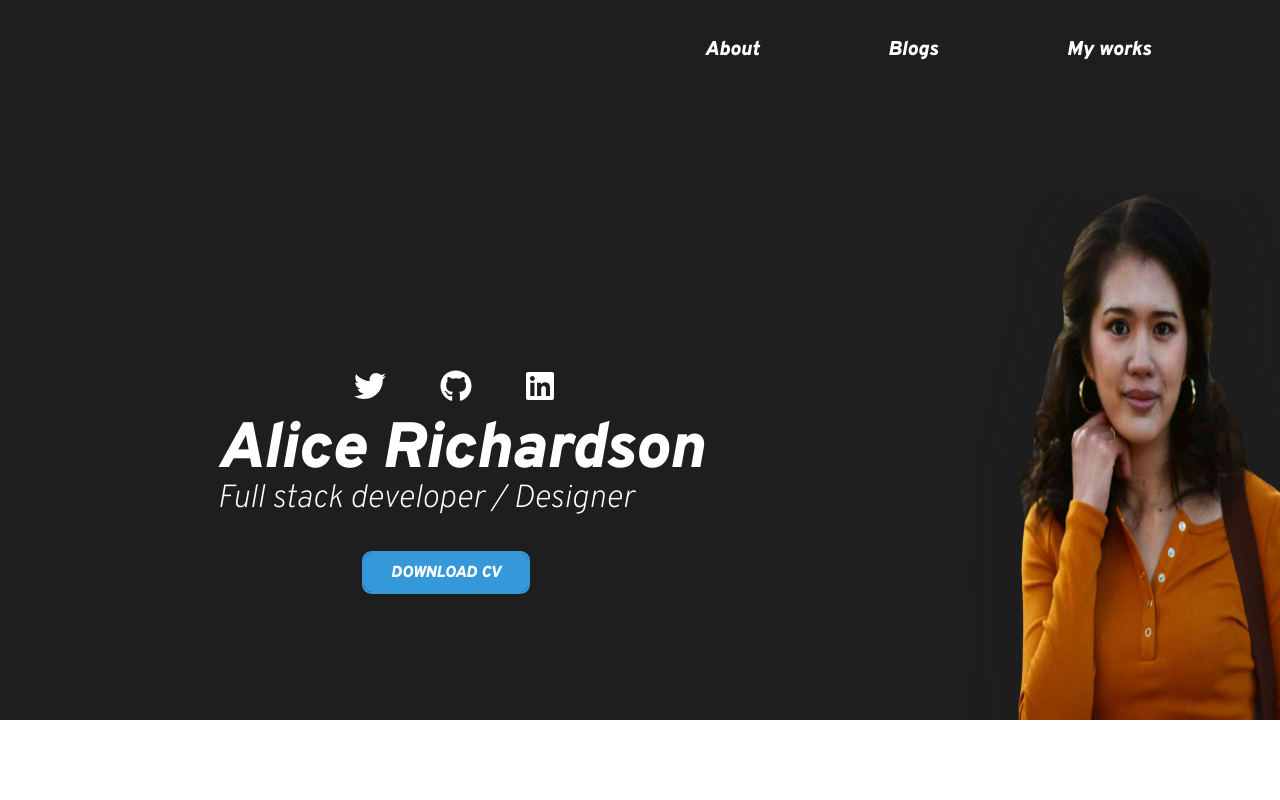
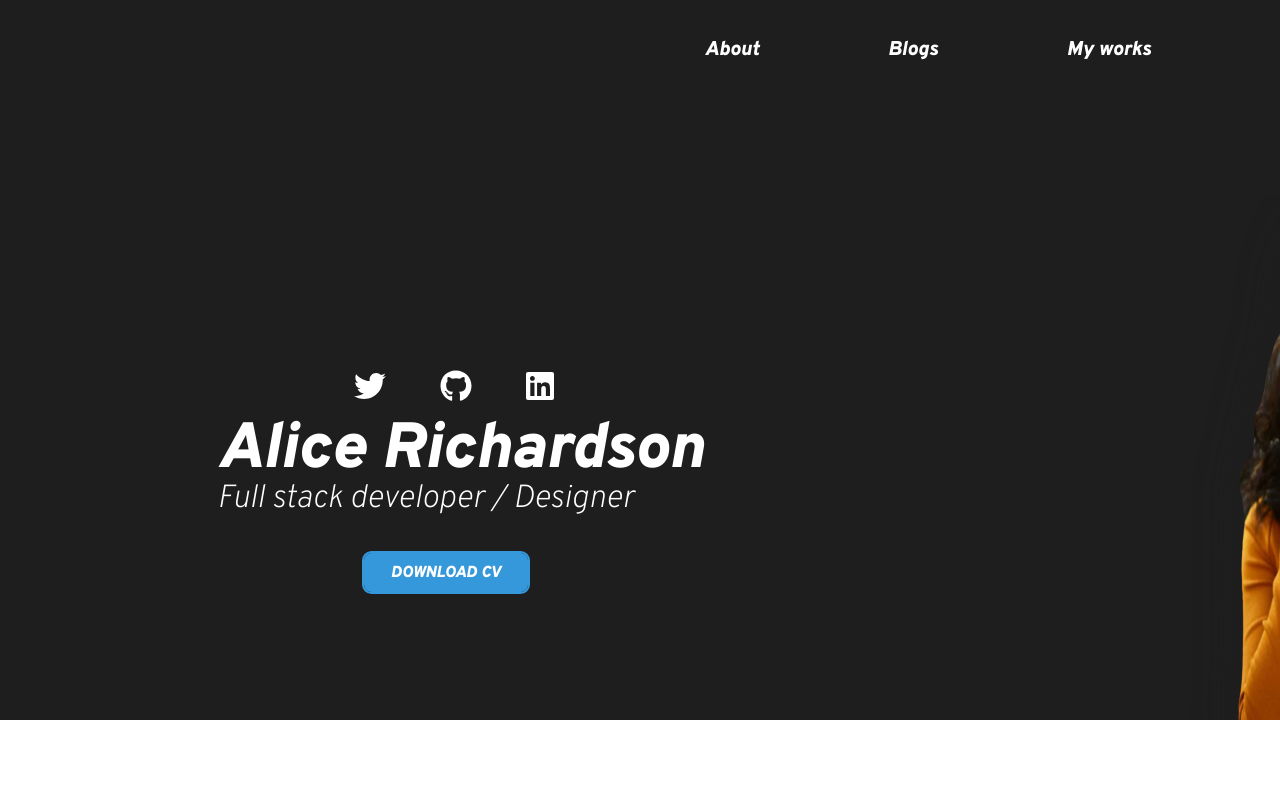
Before and after one commit to Alicerichardson28/portfolio, a React (Create React App) app: page / in a window 1280 px wide. Shown: the top 800 px of the page. Built offline with nearby package versions, Linux system fonts and the light colour scheme.

Commit message:
adjust parada pics at home pages

```diff
--- a/src/components/Home.css
+++ b/src/components/Home.css
@@ -116,7 +116,7 @@ a {
 }
 
 .photo-container {
-    margin-left: 300px;
+    margin-left: 520px;
 
     animation-name: moveInLeft;
     animation-duration: 1s;
```
